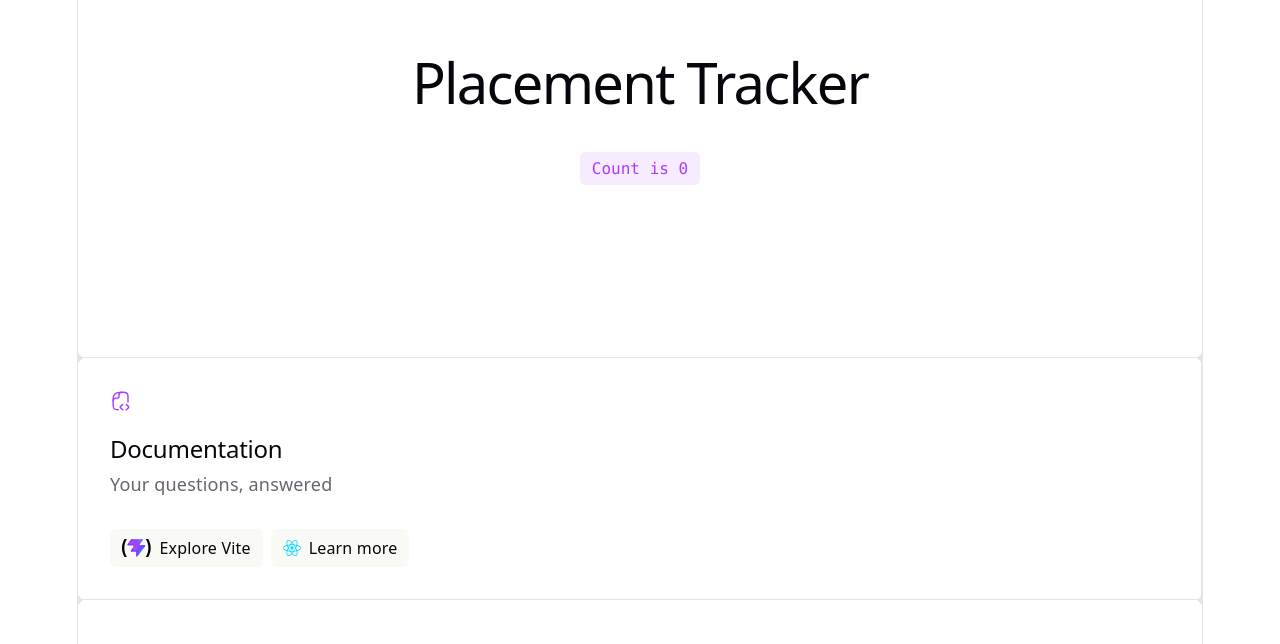
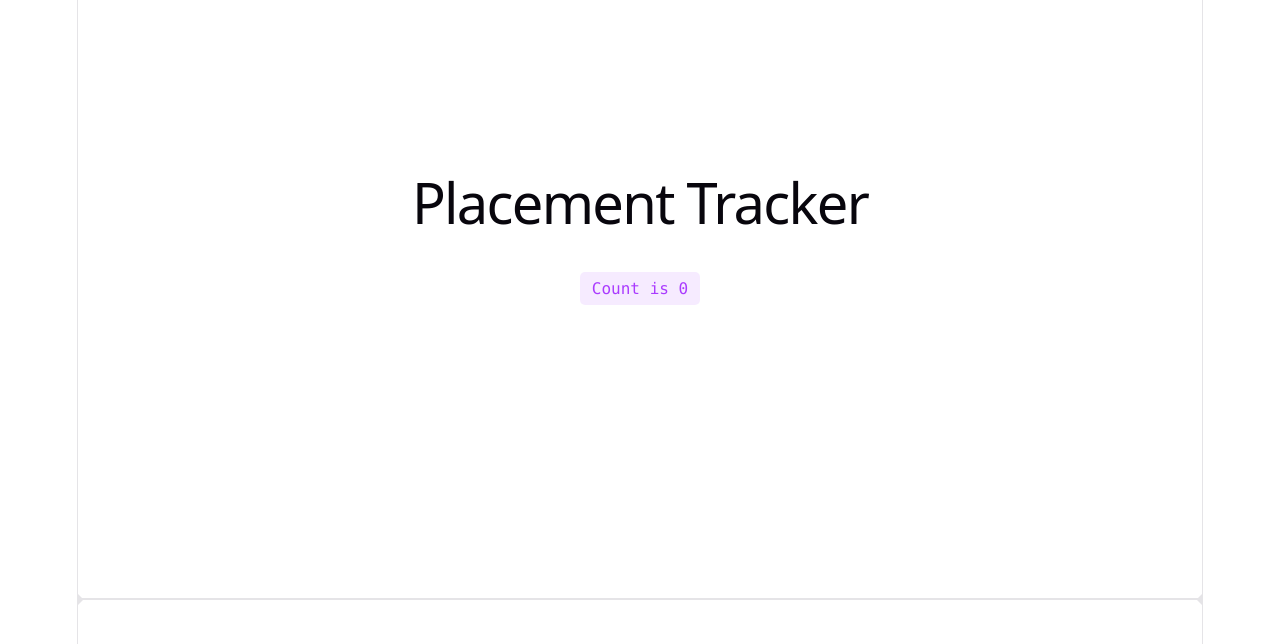
Before and after one commit to MutindaMutio/Placement-Tracker, a React (Vite) app in the folder client/: page / in a window 1280 px wide. Shown: the part 112-756 px from the top of the page. Built offline with nearby package versions, Linux system fonts and the light colour scheme.

Commit message:
Remove documentation block and logo imports from App.tsx

```diff
--- a/client/src/App.tsx
+++ b/client/src/App.tsx
@@ -1,6 +1,4 @@
 import { useState } from 'react'
-import reactLogo from './assets/react.svg'
-import viteLogo from './assets/vite.svg'
 import './App.css'
 
 function App() {
@@ -24,27 +22,6 @@ function App() {
       <div className="ticks"></div>
 
       <section id="next-steps">
-        <div id="docs">
-          <svg className="icon" role="presentation" aria-hidden="true">
-            <use href="/icons.svg#documentation-icon"></use>
-          </svg>
-          <h2>Documentation</h2>
-          <p>Your questions, answered</p>
-          <ul>
-            <li>
-              <a href="https://vite.dev/" target="_blank">
-                <img className="logo" src={viteLogo} alt="" />
-                Explore Vite
-              </a>
-            </li>
-            <li>
-              <a href="https://react.dev/" target="_blank">
-                <img className="button-icon" src={reactLogo} alt="" />
-                Learn more
-              </a>
-            </li>
-          </ul>
-        </div>
       </section>
 
       <div className="ticks"></div>
```
